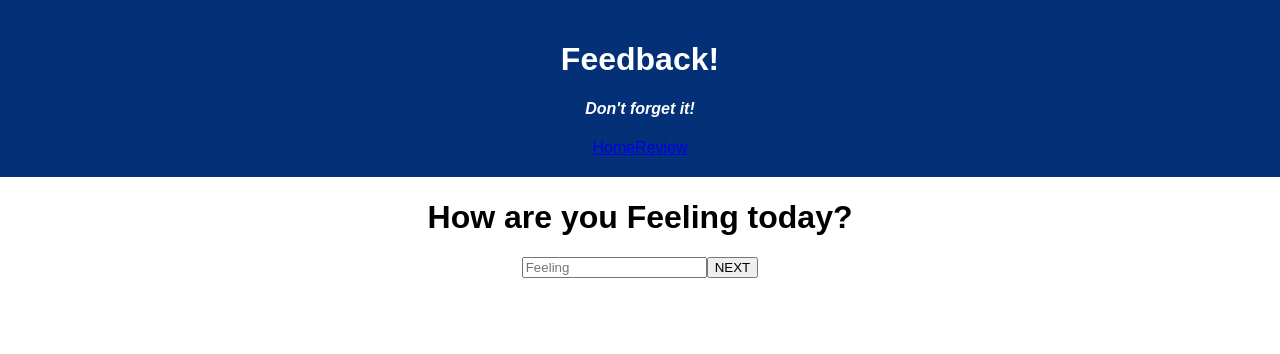
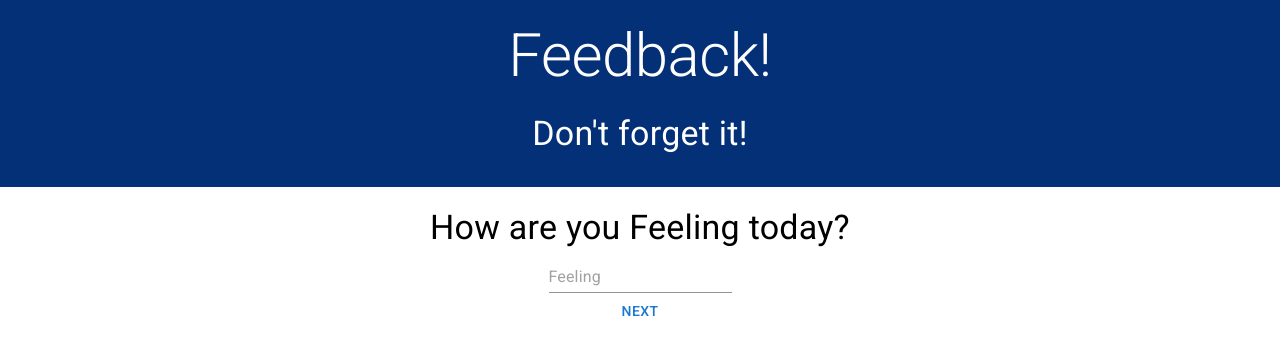
Before and after one commit to joewab/weekend-redux-feedback-loop, a React (Create React App) app: page /#/ in a window 1280 px wide. Shown: the top 354 px of the page. Built offline with nearby package versions, Linux system fonts and the light colour scheme.

Commit message:
added styling with material ui

```diff
--- a/public/index.html
+++ b/public/index.html
@@ -1,15 +1,19 @@
 <!DOCTYPE html>
 <html lang="en">
+
 <head>
   <meta charset="utf-8">
   <meta name="viewport" content="width=device-width, initial-scale=1, shrink-to-fit=no">
   <meta name="theme-color" content="#000000">
+  <meta name="viewport" content="initial-scale=1, width=device-width" />
   <!--
       manifest.json provides metadata used when your web app is added to the
       homescreen on Android. See https://developers.google.com/web/fundamentals/engage-and-retain/web-app-manifest/
     -->
   <link rel="manifest" href="%PUBLIC_URL%/manifest.json">
   <link rel="shortcut icon" href="%PUBLIC_URL%/favicon.ico">
+  <link rel="stylesheet" href="https://fonts.googleapis.com/css?family=Roboto:300,400,500,700&display=swap" />
+
   <!--
       Notice the use of %PUBLIC_URL% in the tags above.
       It will be replaced with the URL of the `public` folder during the build.
@@ -21,6 +25,7 @@
     -->
   <title>React App</title>
 </head>
+
 <body>
   <noscript>
     You need to enable JavaScript to run this app.
@@ -37,4 +42,5 @@
       To create a production bundle, use `npm run build` or `yarn build`.
     -->
 </body>
+
 </html>
--- a/src/components/App/App.css
+++ b/src/components/App/App.css
@@ -18,6 +18,8 @@
   font-size: large;
 }
 
-h4 {
-  font-style: italic;
+#feeling, #understanding, #support, #comments, #review{
+  display: flex;
+  flex-direction: row;
+  justify-content: space-around;
 }
--- a/src/components/App/App.jsx
+++ b/src/components/App/App.jsx
@@ -8,6 +8,7 @@ import Support from '../Support/Support';
 import Comments from '../Comments/Comments';
 import Review from '../Review/Review';
 import Done from '../Done/Done';
+import { Typography } from '@mui/material';
 
 
 function App() {
@@ -16,12 +17,12 @@ function App() {
     <Router>
       <div className='App'>
         <header className='App-header'>
-          <h1 className='App-title'>Feedback!</h1>
-          <h4>Don't forget it!</h4>
-          <nav>
+        <Typography variant="h2" gutterBottom>Feedback!</Typography>
+        <Typography variant="h4" gutterBottom>Don't forget it!</Typography>
+          {/* <nav>
           <Link to="/">Home</Link>
           <Link to="/review">Review</Link>
-          </nav>
+          </nav> */}
         </header>
         <main>
           <Route exact path="/">
--- a/src/components/Comments/Comments.jsx
+++ b/src/components/Comments/Comments.jsx
@@ -2,6 +2,9 @@ import React from 'react';
 import { useHistory } from 'react-router-dom';
 import { useDispatch } from 'react-redux';
 import { useState } from 'react';
+import Button from '@mui/material/Button';
+import { Typography } from '@mui/material';
+import Input from '@mui/material/Input';
 
 
 function Comments() {
@@ -11,7 +14,7 @@ function Comments() {
 
 
 
-    function handleClick(){
+    function handleNext(){
         console.log('Comments rating is:', comments)
         dispatch({
             type:'LEAVE_COMMENT',
@@ -21,9 +24,15 @@ function Comments() {
         history.push("/review")
     }
 
+    function handleGoBack(){
+        history.push('/support')
+    }
+
+
+
     return (
-        <div id="Comments">
-            <h1>Additional Comments</h1>
+        <>
+            <Typography variant="h4" gutterBottom>Additional Comments</Typography>
              <textarea
                     required
                     type='text'
@@ -31,8 +40,12 @@ function Comments() {
                     value={comments}
                     onChange={(event) => setComments(event.target.value)}
                 />
-            <button onClick={handleClick}>NEXT</button>
-        </div>
+            <div id="comments">
+            <Button onClick={handleGoBack}>Go Back</Button>
+            <Button onClick={handleNext}>NEXT</Button>
+            </div>
+
+        </>
     );
 }
 
--- a/src/components/Done/Done.jsx
+++ b/src/components/Done/Done.jsx
@@ -1,6 +1,9 @@
 import React from 'react';
 import { useHistory } from 'react-router-dom';
 import { useDispatch } from 'react-redux';
+import Button from '@mui/material/Button';
+import { Typography } from '@mui/material';
+import Input from '@mui/material/Input';
 
 function Done() {
 
@@ -18,8 +21,8 @@ function Done() {
     }
     return (
         <div id="done">
-            <h1>Thanks for your feedback!</h1>
-            <button onClick={handleClick}>Back to Beginning</button>
+            <Typography variant="h4" gutterBottom>Thanks for your feedback!</Typography>
+            <Button onClick={handleClick}>Back to Beginning</Button>
         </div>
     )
 };
--- a/src/components/Feeling/Feeling.jsx
+++ b/src/components/Feeling/Feeling.jsx
@@ -2,6 +2,9 @@ import React from 'react';
 import { useHistory } from 'react-router-dom';
 import { useDispatch } from 'react-redux';
 import { useState } from 'react';
+import Button from '@mui/material/Button';
+import { Typography } from '@mui/material';
+import Input from '@mui/material/Input';
 
 
 function Feeling() {
@@ -22,17 +25,20 @@ function Feeling() {
     }
 
     return (
-        <div id="Feeling">
-            <h1>How are you Feeling today?</h1>
-             <input
+        <>
+            <Typography variant="h4" gutterBottom>How are you Feeling today?</Typography>
+            <div id="feeling">
+             <Input
                     required
                     type='number'
                     placeholder="Feeling"
                     value={feelingRating}
                     onChange={(event) => setFeelingRating(event.target.value)}
                 />
-            <button onClick={handleClick}>NEXT</button>
-        </div>
+            </div>
+            <Button onClick={handleClick}>NEXT</Button>
+
+        </>
     );
 }
 
--- a/src/components/Review/Review.jsx
+++ b/src/components/Review/Review.jsx
@@ -3,6 +3,10 @@ import { useSelector } from 'react-redux';
 import { useDispatch } from 'react-redux';
 import { useHistory } from 'react-router-dom';
 import axios from 'axios';
+import Button from '@mui/material/Button';
+import { Typography } from '@mui/material';
+import Input from '@mui/material/Input';
+
 
 
 function Review() {
@@ -17,6 +21,11 @@ function Review() {
 
   function handleSubmit() {
     console.log( feeling, understanding, support, comments );
+    if (feeling==='' || understanding==='' || support==='' || comments===''){
+      alert('Please complete the form!')
+      return false
+    }
+
     axios({
       method: 'POST',
       url: '/formSubmission',
@@ -31,15 +40,22 @@ function Review() {
 
   }
 
+  function handleGoBack(){
+    history.push('/comments')
+  }
+
   return (
+    <>
+      <Typography variant="h4" gutterBottom>Review Your Feedback</Typography>
+      <Typography variant="h6" gutterBottom>Feelings: {feeling}</Typography>
+      <Typography variant="h6" gutterBottom>Understanding: {understanding}</Typography>
+      <Typography variant="h6" gutterBottom>Support: {support}</Typography>
+      <Typography variant="h6" gutterBottom>Comments: {comments}</Typography>
     <div id="review">
-      <h1>Review Your Feedback</h1>
-      <h3>Feelings: {feeling}</h3>
-      <h3>Understanding: {understanding}</h3>
-      <h3>Support: {support}</h3>
-      <h3>Comments: {comments}</h3>
-      <button onClick={handleSubmit}>SUBMIT</button>
+      <Button onClick={handleGoBack}>Go Back</Button>
+      <Button onClick={handleSubmit}>SUBMIT</Button>
     </div>
+    </>
   )
 
 }
--- a/src/components/Support/Support.jsx
+++ b/src/components/Support/Support.jsx
@@ -2,6 +2,9 @@ import React from 'react';
 import { useHistory } from 'react-router-dom';
 import { useDispatch } from 'react-redux';
 import { useState } from 'react';
+import Button from '@mui/material/Button';
+import { Typography } from '@mui/material';
+import Input from '@mui/material/Input';
 
 
 function Support() {
@@ -11,28 +14,35 @@ function Support() {
 
 
 
-    function handleClick(){
+    function handleNext() {
         console.log('Support rating is:', supportRating)
         dispatch({
-            type:'RATE_SUPPORT',
+            type: 'RATE_SUPPORT',
             payload: supportRating
         })
 
         history.push("/comments")
     }
 
+    function handleGoBack() {
+        history.push("/understanding")
+    }
+
     return (
-        <div id="Support">
-            <h1>How well are you Support the content?</h1>
-             <input
+        <>
+            <Typography variant="h4" gutterBottom>How supported do you feel?</Typography>
+            <Input
                 required
                 type='number'
                 placeholder="Support"
                 value={supportRating}
                 onChange={(event) => setSupportRating(event.target.value)}
             />
-            <button onClick={handleClick}>NEXT</button>
+            <div id="support">
+                <Button onClick={handleGoBack}>Go Back</Button>
+                <Button onClick={handleNext}>NEXT</Button>
             </div>
+        </>
     );
 }
 
--- a/src/components/Understanding/Understanding.jsx
+++ b/src/components/Understanding/Understanding.jsx
@@ -2,6 +2,10 @@ import React from 'react';
 import { useHistory } from 'react-router-dom';
 import { useDispatch } from 'react-redux';
 import { useState } from 'react';
+import Button from '@mui/material/Button';
+import { Typography } from '@mui/material';
+import Input from '@mui/material/Input';
+
 
 
 function Understanding() {
@@ -11,7 +15,7 @@ function Understanding() {
 
 
 
-    function handleClick(){
+    function handleNext(){
         console.log('Understanding rating is:', understandingRating)
         dispatch({
             type:'RATE_UNDERSTANDING',
@@ -21,18 +25,28 @@ function Understanding() {
         history.push("/support")
     }
 
+    function handleGoBack(){
+        history.push("/")
+    }
+
     return (
-        <div id="understanding">
-            <h1>How well are you understanding the content?</h1>
-             <input
+        <>
+            <Typography variant="h4" gutterBottom>How well are you understanding the content?</Typography>
+
+             <Input
                     required
                     type='number'
                     placeholder="Understanding"
                     value={understandingRating}
                     onChange={(event) => setUnderstandingRating(event.target.value)}
                 />
-            <button onClick={handleClick}>NEXT</button>
-        </div>
+
+            <div id="understanding">
+            <Button onClick={handleGoBack}>Go Back</Button>
+            <Button onClick={handleNext}>NEXT</Button>
+            </div>
+
+        </>
     );
 }
 
```
Also changed, not shown: package.json (+5 -2 lines), 1 other file (tests, documents, lock files or other folders). Lines whose indentation alone changed are shown as unchanged.
